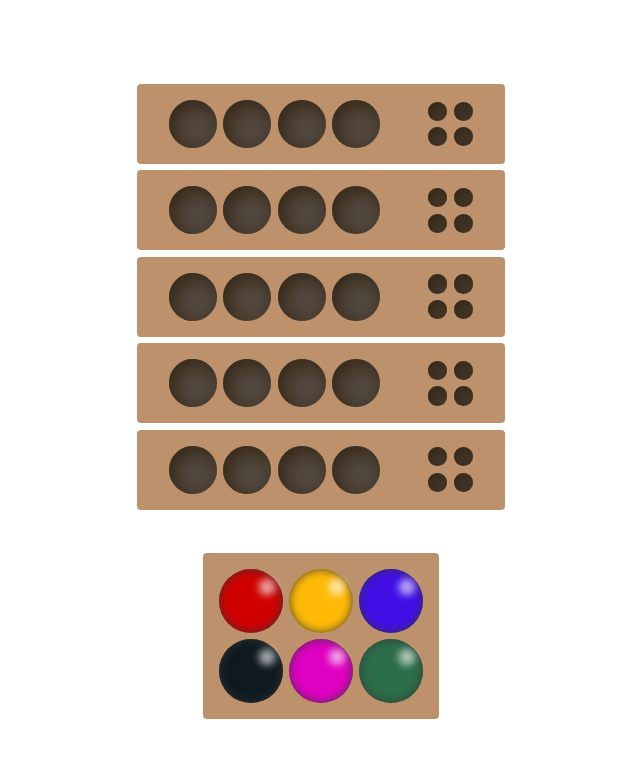
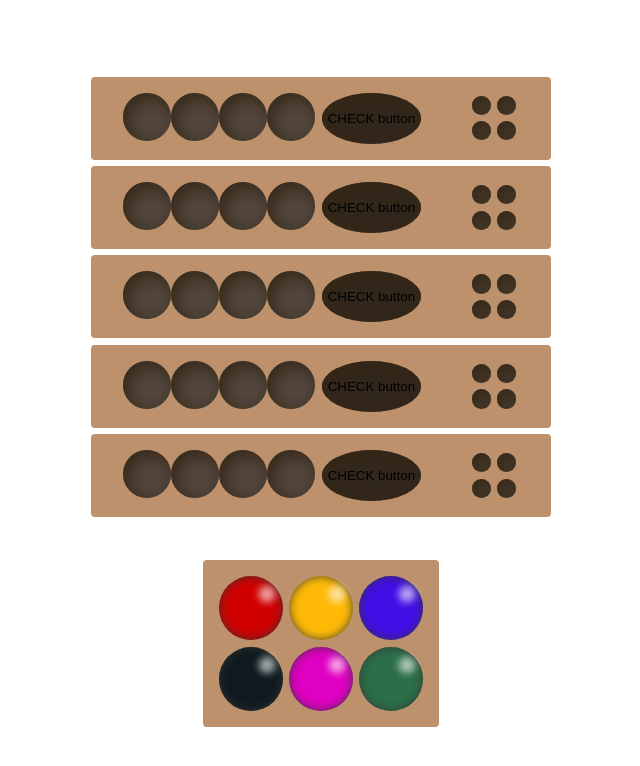
Before and after one commit to AlejoVE/master-mind, a React (Create React App) app: page /game in a window 1280 px wide. Shown: the top 766 px of the page, without its empty margins (319-959 px from the left). Built offline with nearby package versions, Linux system fonts and the light colour scheme.

Commit message:
Game working

```diff
--- a/package.json
+++ b/package.json
@@ -15,6 +15,7 @@
     "react-router-dom": "^6.4.3",
     "react-scripts": "5.0.1",
     "sass": "^1.56.0",
+    "sweetalert": "^2.1.2",
     "typescript": "^4.8.4",
     "web-vitals": "^2.1.4"
   },
--- a/src/components/AvailableColors.tsx
+++ b/src/components/AvailableColors.tsx
@@ -1,26 +1,34 @@
-import React from "react";
+import React, { useContext } from "react";
 import Circle from "./Circle";
+import { GameContext } from '../context/gameContext';
+import { Colors } from "../types/types";
 
 function AvailableColors() {
+  const {setCurrentColor} = useContext(GameContext)
+  const handleClick = (e: React.MouseEvent<HTMLButtonElement>)=>{
+    const color: string = (e.target as HTMLButtonElement).getAttribute('data-color') as string;
+    setCurrentColor(color)
+  }
+
   return (
     <div className="available-colors-container">
       <div className="square">
-        <Circle color="#D00000" size="4" />
+        <Circle onClick={handleClick} color={Colors.RED} size="4" />
       </div>
       <div className="square">
-        <Circle color="#FFBA08" size="4" />
+        <Circle onClick={handleClick} color={Colors.YELLOW} size="4" />
       </div>
       <div className="square">
-        <Circle color="#410FE6" size="4" />
+        <Circle onClick={handleClick} color={Colors.BLUE} size="4" />
       </div>
       <div className="square">
-        <Circle color="#0F1A20" size="4" />
+        <Circle onClick={handleClick} color={Colors.BLACK} size="4" />
       </div>
       <div className="square">
-        <Circle color="#E000C2" size="4" />
+        <Circle onClick={handleClick} color={Colors.PURPLE} size="4" />
       </div>
       <div className="square">
-        <Circle color="#2C6E49" size="4" />
+        <Circle onClick={handleClick} color={Colors.GREEN} size="4" />
       </div>
     </div>
   );
--- a/src/components/Circle.tsx
+++ b/src/components/Circle.tsx
@@ -1,15 +1,16 @@
-import React, { useContext } from "react";
-import { GameContext } from "../context/gameContext";
 
 type ButtonProps = {
   size: string;
   color?: string;
+  onClick?: (event: React.MouseEvent<HTMLButtonElement>) => void,
+
 };
 
 function Circle(props: ButtonProps) {
   return (
     <button
       className="button"
+      onClick={props.onClick}
       data-color={props.color}
       style={{
         backgroundColor: `${props.color || "#53483F"}`,
--- a/src/components/GamePage.tsx
+++ b/src/components/GamePage.tsx
@@ -16,11 +16,11 @@ function GamePage() {
   return (
     <div className="page-content">
       {/* Size in rem */}
-      <Row />
-      <Row />
-      <Row />
-      <Row />
-      <Row />
+      <Row id="row-1" />
+      <Row id="row-2" />
+      <Row id="row-3" />
+      <Row id="row-4" />
+      <Row id="row-5" />
       <AvailableColors />
     </div>
   );
--- a/src/components/Row.tsx
+++ b/src/components/Row.tsx
@@ -1,35 +1,46 @@
-import React, { useContext } from 'react'
+import React, { useContext, useRef } from 'react'
 import Circle from './Circle'
 import { GameContext } from '../context/gameContext';
+import { Colors } from '../types/types';
+import swal from 'sweetalert';
+import { checkAnswers } from '../helpers/helpers';
+
 
 type RowProps = {
-    circle?: number
+    circle?: number,
+    id: string
 }
 
 function Row(props: RowProps) {
+    const {currentColor, currentCode} = useContext(GameContext)
+    const rowEl = useRef<HTMLDivElement>(null)
+    const gridEl =  useRef<HTMLDivElement>(null)
 
-    const context = useContext(GameContext)
-    const currentColor = context?.currentColor
-    const style = {
-     backgroundColor: `${currentColor ? currentColor : '#53483F'}`
+    // Change  button color
+    const handleClick = (e: React.MouseEvent<HTMLButtonElement>)=>{
+     if(currentColor) {
+         (e.target as HTMLButtonElement).style.backgroundColor = currentColor;
+         (e.target as HTMLButtonElement).setAttribute('data-color', currentColor)
+        }
     }
-    const handleClick = (e: React.MouseEvent<HTMLButtonElement>)=>{
-     const color: string = (e.target as HTMLButtonElement).getAttribute('data-color') as string;
 
-     if(context?.currentColor === '') {
+    const checkUserAnswers = ()=>{
+        checkAnswers(rowEl, gridEl, currentCode)
+    }
 
-     }
-    }
   return (
     <div className='row-main'>
         <div className='row-main-container'>
             <div className='row-circles-container' >
-                <Circle size='3' />
-                <Circle size='3' />
-                <Circle size='3' />
-                <Circle size='3' />
+                <div ref={rowEl}>
+                <Circle onClick={handleClick}  size='3' />
+                <Circle onClick={handleClick}  size='3' />
+                <Circle onClick={handleClick}  size='3' />
+                <Circle onClick={handleClick}  size='3' />
+                </div>
+                <button onClick={checkUserAnswers}>CHECK button</button>
             </div>
-            <div className='row-grid'>
+            <div ref={gridEl} className='row-grid'>
                 <Circle size='1.2' />
                 <Circle size='1.2' />
                 <Circle size='1.2' />
--- a/src/context/GameProvider.tsx
+++ b/src/context/GameProvider.tsx
@@ -1,21 +1,19 @@
 import {FC, useState} from 'react'
+import { Colors } from '../types/types'
 import { GameContext } from './gameContext'
+import { generateRandomCode } from '../helpers/helpers';
 
 interface Props {
     children: JSX.Element
 }
 
-
+const colors = Object.values(Colors)
+const currentCode = generateRandomCode(colors)
 
  const  GameProvider: FC<Props> = ({children}: Props) => {
     const [currentColor, setCurrentColor] = useState<string>('')
-    const handleClick = (e: React.MouseEvent<HTMLButtonElement>)=> {
-        const color: string = (e.target as HTMLButtonElement).getAttribute('data-color') as string
-        setCurrentColor(color)
-        console.log({currentColor})
-    }
   return (
-    <GameContext.Provider value={{currentColor, setCurrentColor}}>
+    <GameContext.Provider value={{currentColor, setCurrentColor, currentCode}}>
         {children}
     </GameContext.Provider>
   )
--- a/src/context/gameContext.tsx
+++ b/src/context/gameContext.tsx
@@ -1,8 +1,10 @@
-import { createContext } from "react";
+import { createContext } from 'react';
 
 interface GameContextType {
     currentColor: string,
     setCurrentColor: React.Dispatch<React.SetStateAction<string>>
+    currentCode: string[]
 }
 
-export const GameContext = createContext<GameContextType | null>(null)
+
+export const GameContext = createContext<GameContextType>({} as GameContextType)
--- /dev/null
+++ b/src/helpers/helpers.tsx
@@ -0,0 +1,55 @@
+import Swal from "sweetalert";
+import { Colors } from "../types/types";
+
+export const generateRandomCode = (colors: string[])=> {
+    const randomCode: string[] = []
+
+    do {
+        const randomIndex: number = Math.floor(Math.random() * colors.length);
+        const color: string = colors[randomIndex];
+
+        // Duplicates not allowed
+        if(!randomCode.includes(color)) {
+            randomCode.push(color)
+        }
+    } while (randomCode.length < 4);
+
+    return randomCode;
+
+}
+
+export const checkAnswers = (refRowEl: React.RefObject<HTMLDivElement>, refGridEl: React.RefObject<HTMLDivElement>, currentCode: string[])=> {
+    const rowChildren =  refRowEl.current?.childNodes
+    const answerChildren = refGridEl.current?.childNodes
+    const rowColors:( string | null)[] = []
+
+    // Get all row's
+    rowChildren?.forEach((button)=>{
+        const color = (button as HTMLButtonElement).getAttribute('data-color')
+        rowColors.push(color)
+    })
+
+    const availablePositions = [0, 1, 2, 3]
+    console.log({currentCode})
+    for (let i = 0; i < rowColors.length; i++) {
+        if(currentCode.includes(rowColors[i] as string)) {
+            const randomIndex: number = Math.floor(Math.random() * availablePositions.length);
+            const value= availablePositions[randomIndex]
+            availablePositions.splice(randomIndex, 1)
+            if(currentCode[i] === rowColors[i]) {
+                if(answerChildren) {
+                    (answerChildren[value] as HTMLButtonElement).style.backgroundColor = Colors.YELLOW
+                }
+            } else {
+                if(answerChildren) {
+                    (answerChildren[value] as HTMLButtonElement).style.backgroundColor = Colors.PURPLE
+                }
+            }
+        }
+    }
+
+    if(currentCode.toString() === rowColors.toString()) {
+        Swal("YOU WON!", 'Congratulations', "success");
+
+    }
+}
--- /dev/null
+++ b/src/types/types.tsx
@@ -0,0 +1,8 @@
+export enum Colors {
+    RED = '#D00000',
+    YELLOW = '#FFBA08',
+    BLUE = '#410FE6',
+    PURPLE= '#E000C2',
+    GREEN='#2C6E49',
+    BLACK='#0F1A20'
+}
```
Also changed, not shown: 1 other file (tests, documents, lock files or other folders).
